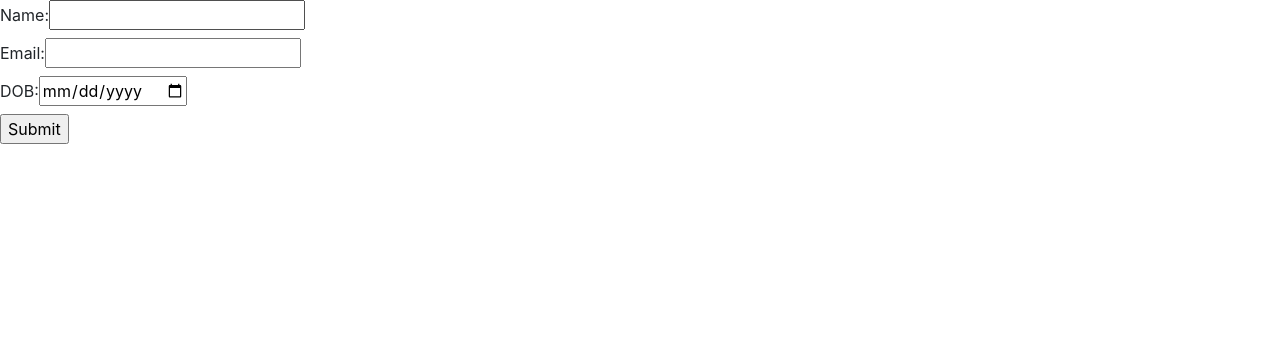
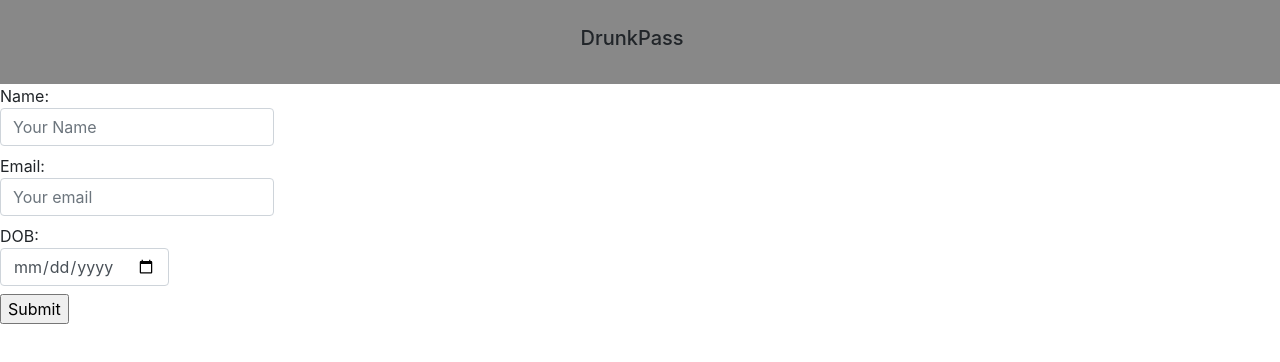
Before and after one commit to miguelrazo25/DrunkPass, a React (Create React App) app in the folder client/: page / in a window 1280 px wide. Shown: the top 362 px of the page. Built offline with nearby package versions, Linux system fonts and the light colour scheme.

Commit message:
ageVafication

```diff
--- a/client/package.json
+++ b/client/package.json
@@ -4,6 +4,7 @@
   "private": true,
   "dependencies": {
     "axios": "^0.19.0",
+    "moment": "^2.24.0",
     "react": "^16.8.6",
     "react-dom": "^16.8.6",
     "react-router-dom": "^5.0.1",
--- a/client/src/components/pages/Landing.css
+++ b/client/src/components/pages/Landing.css
@@ -0,0 +1 @@
+.contaner {}
--- a/client/src/components/pages/Landing.js
+++ b/client/src/components/pages/Landing.js
@@ -1,57 +1,87 @@
-import React from 'react';
+import React from "react";
 import "./Landing.css";
-const axios=require('axios');
-
-
-
+import Header from "../header/Header"
+const axios = require("axios");
+const moment = require("moment");
 
 class Landing extends React.Component {
-
-constructor(props){
+  constructor(props) {
     super(props);
-    this.state={name:"",email:"",dob:""}
+    this.state = { name: "", email: "", dob: "", ageErr: false };
   }
 
-inputChange = (event) => {
-    this.setState({ [event.target.name]: event.target.value })
-    console.log(event.target.value)
+  inputChange = event => {
+    this.setState({ [event.target.name]: event.target.value });
+    console.log(event.target.value);
+  };
+
+  handleSubmit = (event) => {
+    event.preventDefault();
+
+    this.validateDob()
+      .then(() => {
+        axios
+          .post("/user", {
+            name: this.state.name,
+            email: this.state.email,
+            dob: this.state.dob
+          })
+          .then(function(response) {
+            console.log(response);
+          })
+          .catch(function(error) {
+            console.log(error);
+          });
+      })
+      .catch(err => {
+        this.setState({ ageErr: true });
+      });
+  };
+
+  validateDob() {
+    return new Promise((resolve, reject) => {
+      const birthday = moment(this.state.dob);
+      const age = moment().diff(birthday, 'years');
+      if (age >= 21) {
+        resolve(true);
+      } else {
+        reject("You must be 21 or older to access this page.")
+      }
+    });
   }
 
-handleSubmit =()=>{
-
-
-
-    axios.post('/user', {
-        name: '',
-        email: ''
-      })
-      .then(function (response) {
-        console.log(response);
-      })
-      .catch(function (error) {
-        console.log(error);
-      });
-}
   render() {
     return (
-            <form onSubmit={this.handleSubmit}>
+      <div>
+      <Header/>
+        <form onSubmit={this.handleSubmit} className="contaner">
           <label>
             Name:
-                <input type="text" name="name" />
-              </label><br/>
+            <input type="text" name="name" className="form-control" placeholder="Your Name"/>
+          </label>
+          <br />
           <label>
             Email:
-                <input type="text" name="email"  />
-              </label><br/>
+            <input type="text" name="email" className="form-control" placeholder="Your email"/>
+          </label>
+          <br />
           <label>
             DOB:
-                <input type="date" value={this.state.dob} onChange={this.inputChange} name="dob"/>
+            <input
+              type="date"
+              name="dob"
+              className="form-control"
+              value={this.state.dob}
+              onChange={this.inputChange}
+            />
+          {this.state.ageErr ? <div>You must be 21 or older!</div> : ""}
           </label>
-              <br/>
+
+          <br />
           <input type="submit" value="Submit" />
         </form>
+      </div>
     );
   }
 }
-
 export default Landing;
```
Also changed, not shown: client/public/index.html (+8 -0 lines), client/src/App.js (+4 -4 lines), client/src/components/materalize/index.js (added, +13 -0 lines), 1 other file (tests, documents, lock files or other folders). Lines whose indentation alone changed are shown as unchanged.
